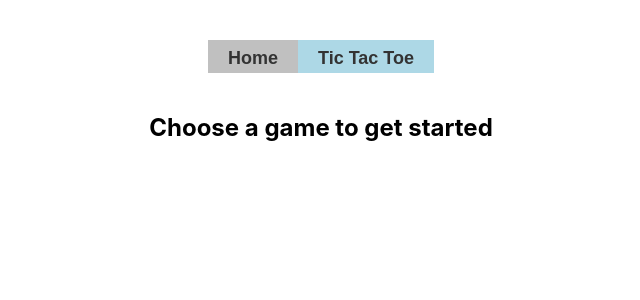
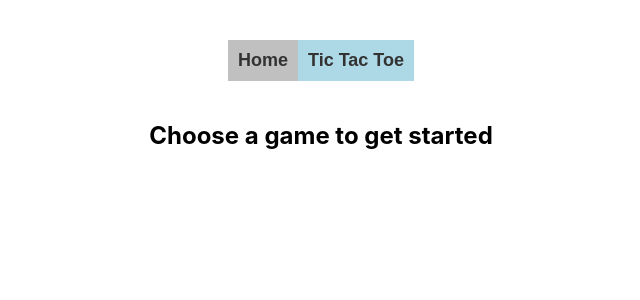
Before and after one commit to mdxprograms/kids-games, a React (Create React App) app: page / in a window 1280 px wide. Shown: the top 300 px of the page, without its empty margins (319-959 px from the left). Built offline with nearby package versions, Linux system fonts and the light colour scheme.

Commit message:
some minor updates for ux

```diff
--- a/public/index.html
+++ b/public/index.html
@@ -19,7 +19,7 @@
       work correctly both with client-side routing and a non-root public URL.
       Learn how to configure a non-root public URL by running `npm run build`.
     -->
-    <title>React App</title>
+    <title>Kids Games</title>
   </head>
   <body>
     <noscript>
--- a/src/Button.js
+++ b/src/Button.js
@@ -4,10 +4,11 @@ const styles = newStyles => ({
   background: "#fff",
   border: "none",
   color: "#333",
+  cursor: "pointer",
   fontSize: "18px",
   fontWeight: "bold",
   margin: "10px 0",
-  padding: "8px 20px 4px",
+  padding: "10px",
   ...newStyles
 });
 
--- a/src/views/TicTacToe/index.js
+++ b/src/views/TicTacToe/index.js
@@ -4,6 +4,8 @@ import { cloneDeep } from "lodash";
 import Model from "./model";
 import Grid from "./grid";
 import GridItem from "./gridItem";
+
+import Button from "../../Button";
 
 export default class TicTacToe extends React.Component {
   state = cloneDeep(Model);
@@ -74,7 +76,13 @@ export default class TicTacToe extends React.Component {
         {this.state.winner.length > 0 && (
           <>
             <h1>{this.state.winner} wins!!!</h1>
-            <button onClick={this.resetGame}>Play Again!</button>
+
+            <Button
+              styles={{ background: "lightgreen" }}
+              onClick={this.resetGame}
+            >
+              Play Again!
+            </Button>
           </>
         )}
 
```
